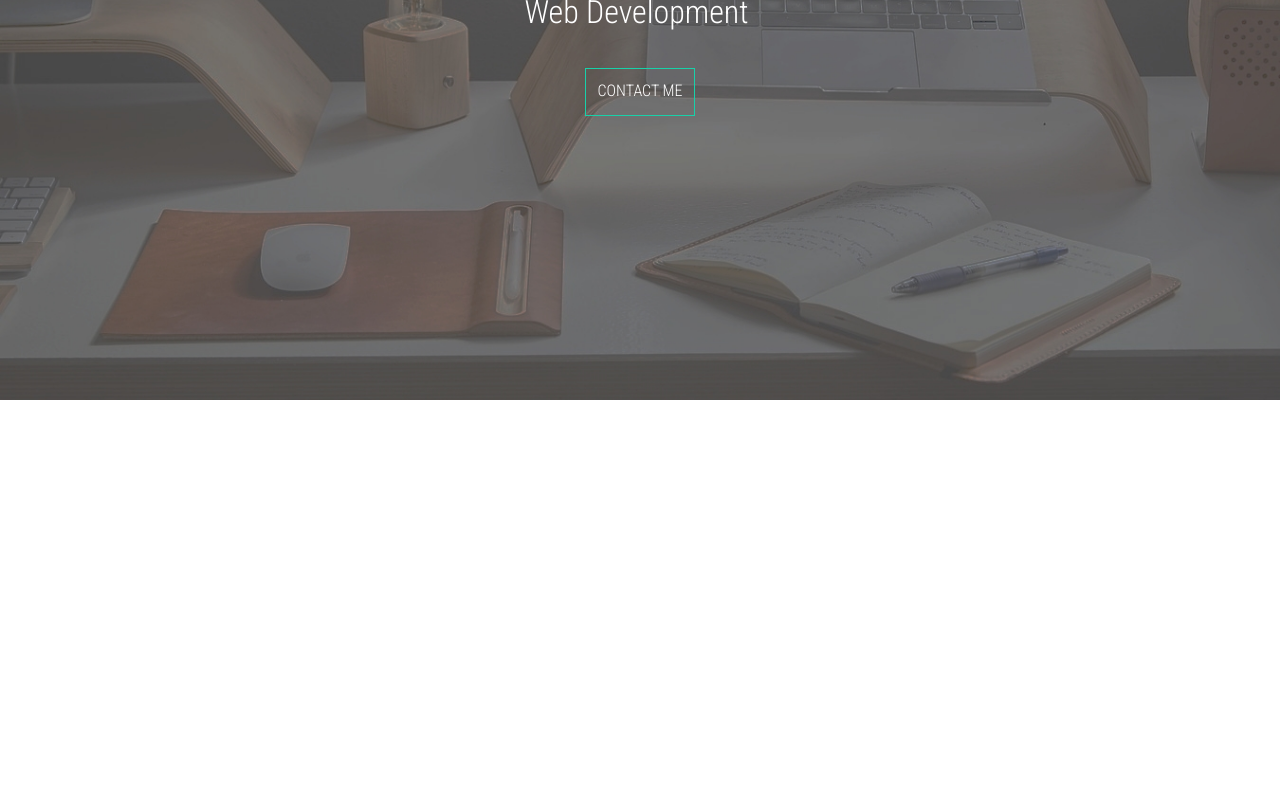
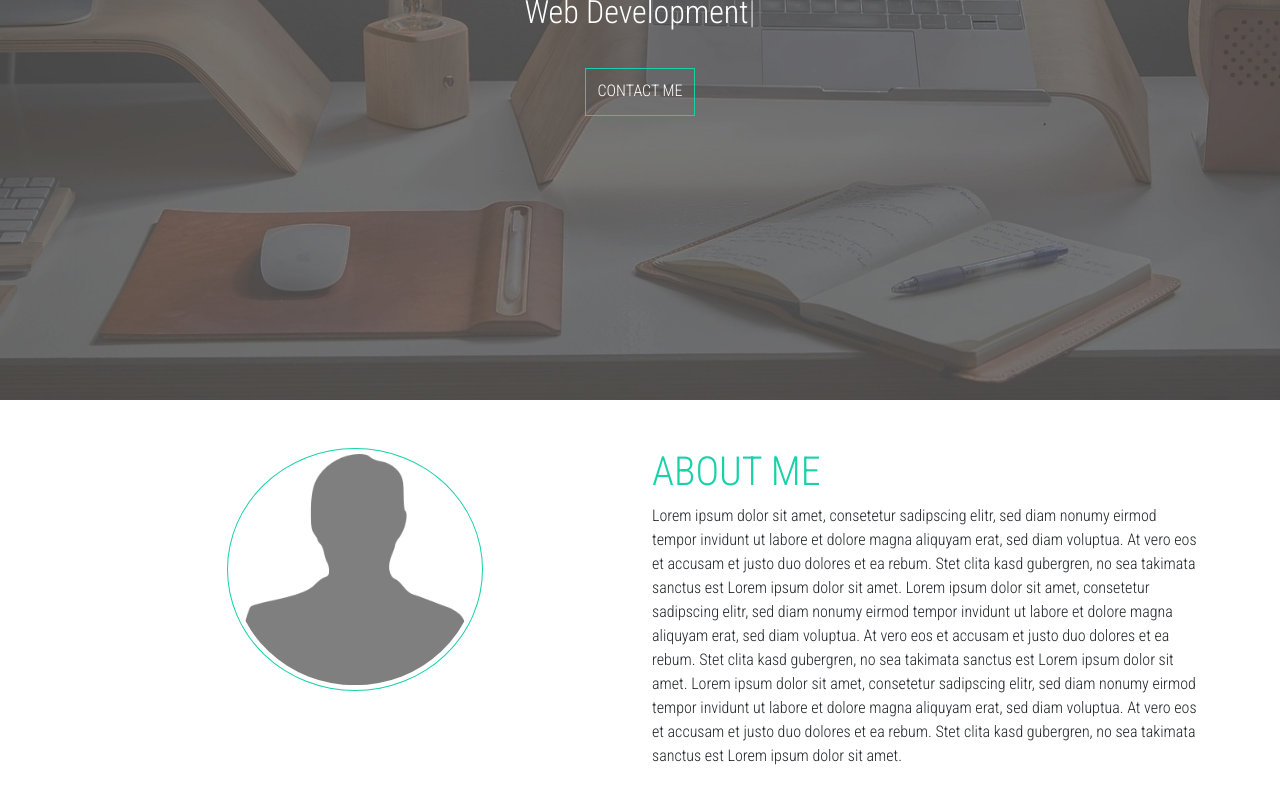
Before and after one commit to Yannis-tech/Portfolio, a React (Create React App) app: page / in a window 1280 px wide. Shown: the part 388-1188 px from the top of the page. Before the commit the page ends 800 px from the top, so only its background shows below. Built offline with nearby package versions, Linux system fonts and the light colour scheme.

Commit message:
About Me completed

```diff
--- a/src/App.css
+++ b/src/App.css
@@ -98,3 +98,28 @@ nav ul li {
  color: var(--primary-white);
  transition: .2s ease-in-out;
 }
+
+/* --------ABOUT ME-------- */
+.photo-wrap {
+  display: flex;
+  justify-content: center;
+  align-items: center;
+}
+
+.profile-img {
+  width: 16rem;
+  border-radius: 50%;
+  padding: .3rem;
+  border: 1px solid var(--highlight)
+}
+
+.about-header {
+  color: var(--highlight);
+  text-transform: uppercase;
+}
+
+@media(max-width: 468px) {
+  .profile-img {
+    width: 10rem;
+  }
+}
--- a/src/App.js
+++ b/src/App.js
@@ -2,6 +2,7 @@ import "bootstrap/dist/css/bootstrap.min.css";
 import "./App.css";
 import Navbar from "./components/Navbar";
 import Header from "./components/Header";
+import AboutMe from "./components/AboutMe";
 
 
 function App() {
@@ -9,6 +10,7 @@ function App() {
     <div className="App">
         <Navbar />
         <Header />
+        <AboutMe />
     </div>
   );
 }
--- /dev/null
+++ b/src/components/AboutMe.jsx
@@ -0,0 +1,30 @@
+import author from "../me.png"
+
+const AboutMe = () => {
+    return (
+        <div className="container py-5">
+            <div className="row">
+                <div className="col-lg-6 col-12">
+                    <div className="photo-wrap mb-5">
+                        <img className="profile-img" src={author} alt="author..." />
+                    </div>
+                </div>
+                <div className="col-lg-6 col-12">
+                    <h1 className="about-header">About me</h1>
+                    <p>
+                        Lorem ipsum dolor sit amet, consetetur sadipscing elitr, sed diam nonumy eirmod tempor
+                        invidunt ut labore et dolore magna aliquyam erat, sed diam voluptua. At vero eos et accusam et justo duo dolores et ea rebum.
+                        Stet clita kasd gubergren, no sea takimata sanctus est Lorem ipsum dolor sit amet. Lorem ipsum dolor sit amet, consetetur sadipscing elitr,
+                        sed diam nonumy eirmod tempor invidunt ut labore et dolore magna aliquyam erat, sed diam voluptua. At vero eos et accusam et justo duo dolores et ea rebum.
+                        Stet clita kasd gubergren, no sea takimata sanctus est Lorem ipsum dolor sit amet. Lorem ipsum dolor sit amet, consetetur sadipscing elitr, sed diam
+                        nonumy eirmod tempor invidunt ut labore et dolore magna aliquyam erat, sed diam voluptua. At vero eos et accusam et justo duo dolores et ea rebum.
+                        Stet clita kasd gubergren, no sea takimata sanctus est Lorem ipsum dolor sit amet.
+                    </p>
+                </div>
+            </div>
+        </div>
+
+    );
+}
+
+export default AboutMe;
```
Also changed, not shown: src/me.png (added).
